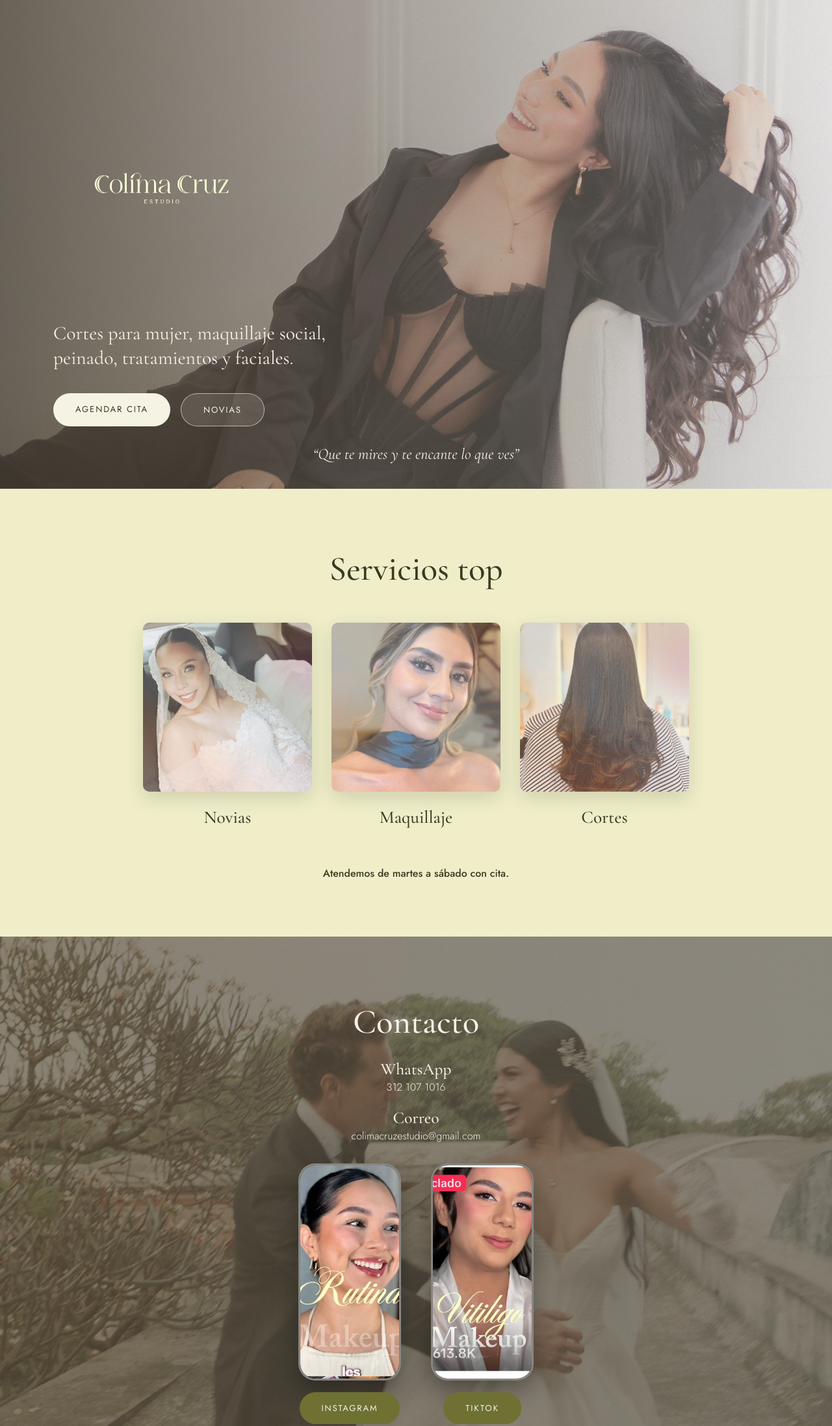
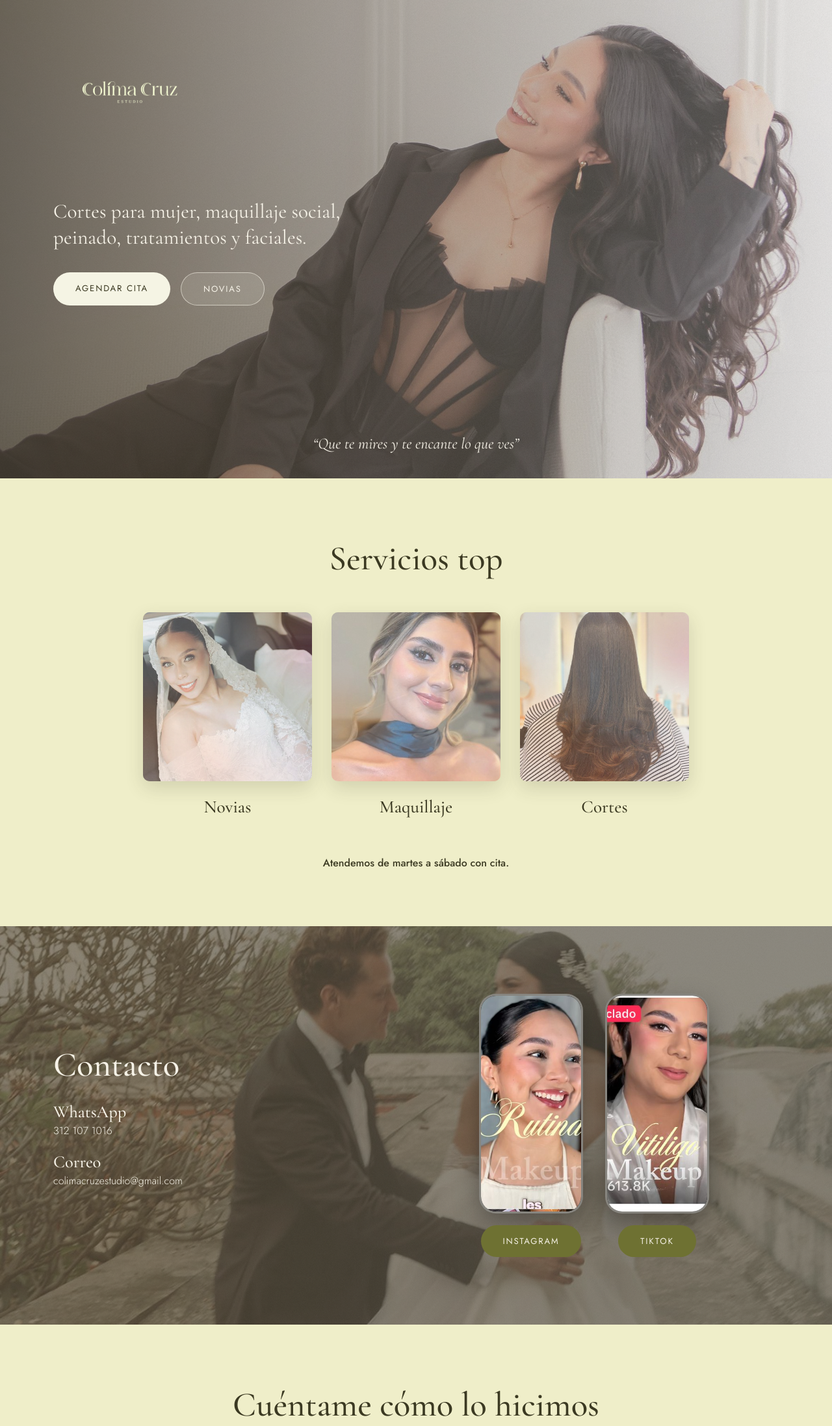
Before and after one commit to d1eg0dev/colimacruz, a plain HTML site: page index.html in a window 1280 px wide. Shown: the top 2194 px of the page at 65% size. Drawn offline with nearby package versions, Linux system fonts and the light colour scheme.

Commit message:
Update index.html

```diff
--- a/index.html
+++ b/index.html
@@ -3,7 +3,7 @@
 <head>
 <meta charset="UTF-8">
 <meta name="viewport" content="width=device-width, initial-scale=1.0">
-<title>Colíma Cruz Estudio</title>
+<title>Colima Cruz Estudio</title>
 <link rel="preconnect" href="https://fonts.googleapis.com">
 <link rel="preconnect" href="https://fonts.gstatic.com" crossorigin>
 <link href="https://fonts.googleapis.com/css2?family=Cormorant+Garamond:ital,wght@0,400;0,500;0,600;1,400;1,500&family=Jost:wght@300;400;500&display=swap" rel="stylesheet">
@@ -25,18 +25,20 @@
   .pill:focus-visible{outline:2px solid var(--ink);outline-offset:3px}
   section{position:relative}
 
+  /* ===== HEADER (separado del hero) ===== */
+  .topbar{position:absolute;top:0;left:0;right:0;z-index:6;padding:22px 0}
+  .topbar .wrap{display:flex;align-items:center;justify-content:flex-start}
+  .topbar .logo-img{width:min(240px,58vw);height:auto}
+
   /* ===== HERO ===== */
-  .hero{position:relative;min-height:92vh;display:flex;align-items:center;color:#F6F2E7;overflow:hidden;
-    padding:120px 0 96px}
+  .hero{position:relative;min-height:92vh;display:flex;align-items:center;color:#F6F2E7;overflow:hidden;padding:150px 0 110px}
   .hero .bg,.hero .ov,.hero .scrim{position:absolute;inset:0}
   .hero .bg{background:url('images/hero.jpg') center/cover no-repeat;z-index:0}
   .hero .ov{background:url('images/overlay_general.jpg') center/cover no-repeat;opacity:var(--ov);z-index:0}
   .hero .scrim{z-index:1;background:linear-gradient(90deg,rgba(38,34,24,.66) 0%,rgba(38,34,24,.34) 48%,rgba(38,34,24,.08) 100%)}
   .hero .wrap{position:relative;z-index:2;width:100%}
   .hero-inner{max-width:560px;text-align:left}
-  .hero .logo-img{width:min(340px,72vw);height:auto;margin-bottom:34px}
-  .hero-inner p.tag{font-family:'Cormorant Garamond';font-size:1.85rem;font-weight:400;line-height:1.3;
-    margin-bottom:34px;max-width:440px}
+  .hero-inner p.tag{font-family:'Cormorant Garamond';font-size:1.95rem;font-weight:400;line-height:1.28;margin-bottom:34px;max-width:450px}
   .hero-btns{display:flex;gap:16px;flex-wrap:wrap}
   .btn-cream{background:var(--cream-soft);color:var(--ink)} .btn-cream:hover{transform:translateY(-2px)}
   .btn-ghost{background:rgba(246,242,231,.12);color:#F6F2E7;border:1px solid rgba(246,242,231,.6)}
@@ -49,42 +51,40 @@
   .servicios h2{font-size:3.3rem;margin-bottom:54px}
   .cards{display:grid;grid-template-columns:repeat(3,1fr);gap:30px;max-width:840px;margin:0 auto}
   .card figure{margin:0}
-  .card .img{position:relative;width:100%;aspect-ratio:1/1;border-radius:10px;overflow:hidden;margin-bottom:18px;
-    box-shadow:0 10px 28px rgba(59,57,34,.16)}
+  .card .img{position:relative;width:100%;aspect-ratio:1/1;border-radius:10px;overflow:hidden;margin-bottom:18px;box-shadow:0 10px 28px rgba(59,57,34,.16)}
   .card .img img.base{width:100%;height:100%;object-fit:cover}
   .card .img .ov{position:absolute;inset:0;background-size:cover;background-position:center;opacity:var(--ov)}
   .card figcaption{font-family:'Cormorant Garamond';font-size:1.7rem;font-weight:500}
   .servicios .note{margin-top:52px;font-family:'Jost';font-weight:500;font-size:1rem}
 
-  /* ===== CONTACTO ===== */
-  .contacto{padding:104px 0;color:#F6F2E7;text-align:center;overflow:hidden}
+  /* ===== CONTACTO (dos columnas) ===== */
+  .contacto{padding:104px 0;color:#F6F2E7;overflow:hidden}
   .contacto .bg{position:absolute;inset:0;z-index:0;background:url('images/contact.jpg') center/cover no-repeat}
   .contacto .ov{position:absolute;inset:0;z-index:0;background:url('images/overlay_general.jpg') center/cover no-repeat;opacity:var(--ov)}
   .contacto .scrim{position:absolute;inset:0;z-index:1;background:rgba(52,46,30,.55)}
   .contacto .wrap{position:relative;z-index:2}
+  .contacto .row{display:flex;gap:60px;align-items:center;justify-content:space-between}
+  .contacto .col-info{flex:1 1 300px}
   .contacto h2{font-size:3.3rem;margin-bottom:30px}
-  .contacto .info h3{font-family:'Cormorant Garamond';font-size:1.6rem;margin-bottom:2px}
-  .contacto .info p{margin-bottom:20px;font-weight:300}
-  .socials-wrap{display:flex;gap:46px;justify-content:center;flex-wrap:wrap;margin-top:30px}
+  .contacto .info h3{font-family:'Cormorant Garamond';font-size:1.65rem;margin-bottom:2px}
+  .contacto .info p{margin-bottom:22px;font-weight:300}
+  .col-phones{flex:1 1 380px;display:flex;gap:34px;justify-content:center}
   .social-col{display:flex;flex-direction:column;align-items:center;gap:18px}
-  .phone{width:158px;aspect-ratio:9/19;border-radius:26px;overflow:hidden;background:#000;
-    border:3px solid rgba(246,242,231,.55);box-shadow:0 16px 38px rgba(0,0,0,.34)}
+  .phone{width:160px;aspect-ratio:9/19;border-radius:26px;overflow:hidden;background:#000;border:3px solid rgba(246,242,231,.55);box-shadow:0 16px 38px rgba(0,0,0,.34)}
   .phone img{width:100%;height:100%;object-fit:cover}
   .btn-olive{background:var(--olive-soft);color:#F6F2E7} .btn-olive:hover{background:#7d8040;transform:translateY(-2px)}
 
   /* ===== RESEÑAS ===== */
   .reviews{background:var(--cream);padding:96px 0;text-align:center}
   .reviews h2{font-size:3.3rem;margin-bottom:40px}
-  .review-card{background:#fff;border-radius:16px;padding:32px 30px 28px;max-width:440px;margin:0 auto;
-    box-shadow:0 12px 34px rgba(59,57,34,.12);text-align:left}
+  .review-card{background:#fff;border-radius:16px;padding:32px 30px 28px;max-width:440px;margin:0 auto;box-shadow:0 12px 34px rgba(59,57,34,.12);text-align:left}
   .review-card .head{display:flex;align-items:center;gap:12px;margin-bottom:4px}
   .review-card .avatar{width:44px;height:44px;border-radius:50%;background:var(--cream);border:1px solid var(--line)}
   .review-card .head b{font-family:'Jost';font-weight:500;font-size:1rem;color:#1f1f1f}
   .review-card .head span{font-size:.74rem;color:#777}
   .stars{display:flex;gap:10px;font-size:1.7rem;color:#e0c04a;margin:16px 0 20px;justify-content:center}
   .stars a{transition:transform .15s} .stars a:hover{transform:scale(1.15)}
-  .review-btn{display:block;text-align:center;background:var(--olive);color:#F6F2E7;padding:14px;border-radius:10px;
-    font-family:'Jost';font-weight:400;font-size:.92rem;letter-spacing:.03em;transition:background .2s,transform .2s}
+  .review-btn{display:block;text-align:center;background:var(--olive);color:#F6F2E7;padding:14px;border-radius:10px;font-family:'Jost';font-weight:400;font-size:.92rem;letter-spacing:.03em;transition:background .2s,transform .2s}
   .review-btn:hover{background:#616619;transform:translateY(-1px)}
 
   /* ===== UBICACION ===== */
@@ -108,12 +108,10 @@
   .bride .lead p{font-weight:300;margin-bottom:14px}
   form.brideform{flex:1 1 360px;max-width:450px;background:var(--cream-soft);border-radius:14px;padding:32px 30px;color:var(--ink)}
   form.brideform label{display:block;font-weight:400;font-size:.9rem;margin:0 0 7px}
-  form.brideform input,form.brideform textarea{width:100%;background:#fff;border:1px solid var(--line);border-radius:8px;
-    padding:12px 14px;font-family:'Jost';font-weight:300;font-size:.95rem;color:var(--ink);margin-bottom:18px;transition:border .2s}
+  form.brideform input,form.brideform textarea{width:100%;background:#fff;border:1px solid var(--line);border-radius:8px;padding:12px 14px;font-family:'Jost';font-weight:300;font-size:.95rem;color:var(--ink);margin-bottom:18px;transition:border .2s}
   form.brideform input:focus,form.brideform textarea:focus{outline:none;border-color:var(--olive-soft)}
   form.brideform textarea{min-height:94px;resize:vertical}
-  .btn-send{width:100%;background:var(--terra);color:#fff;border:none;padding:15px;border-radius:9px;
-    font-family:'Jost';font-weight:500;letter-spacing:.05em;cursor:pointer;transition:background .2s,transform .2s}
+  .btn-send{width:100%;background:var(--terra);color:#fff;border:none;padding:15px;border-radius:9px;font-family:'Jost';font-weight:500;letter-spacing:.05em;cursor:pointer;transition:background .2s,transform .2s}
   .btn-send:hover{background:#c67a30;transform:translateY(-1px)} .btn-send:disabled{opacity:.6}
   .formnote{font-size:.72rem;color:var(--ink-soft);margin-top:12px;text-align:center}
   .formok{display:none;text-align:center;padding:20px 0;font-family:'Cormorant Garamond';font-size:1.4rem;color:var(--olive)}
@@ -130,17 +128,17 @@
   /* ===== MOBILE ===== */
   @media(max-width:760px){
     .wrap{padding:0 22px}
-    .hero{min-height:88vh;padding:96px 0 84px}
-    .hero .logo-img{width:min(260px,64vw);margin-bottom:24px}
-    .hero-inner p.tag{font-size:1.5rem;margin-bottom:26px}
-    .hero-quote{font-size:1.2rem;bottom:24px}
+    .topbar{padding:18px 0} .topbar .wrap{justify-content:center} .topbar .logo-img{width:min(210px,56vw)}
+    .hero{min-height:86vh;padding:130px 0 84px}
+    .hero-inner{text-align:center;margin:0 auto}
+    .hero-inner p.tag{font-size:1.55rem;margin-bottom:26px} .hero-btns{justify-content:center}
+    .hero-quote{font-size:1.2rem;bottom:22px}
     .servicios{padding:60px 0 54px} .servicios h2{margin-bottom:34px}
     .contacto{padding:62px 0} .reviews{padding:62px 0} .ubicacion{padding:58px 0} .bride{padding:64px 0}
     .servicios h2,.contacto h2,.reviews h2,.ubicacion h2,.bride h2{font-size:2.4rem}
-    .servicios h2{margin-bottom:34px} .reviews h2{margin-bottom:30px} .contacto h2{margin-bottom:24px}
-    .cards{grid-template-columns:1fr;gap:26px;max-width:320px}
-    .servicios .note{margin-top:38px}
-    .socials-wrap{gap:30px;margin-top:24px} .phone{width:140px}
+    .contacto .row{flex-direction:column;gap:40px;text-align:center} .contacto h2{margin-bottom:22px}
+    .col-phones{gap:24px} .phone{width:142px}
+    .cards{grid-template-columns:1fr;gap:26px;max-width:320px} .servicios .note{margin-top:38px}
     .bride .row{flex-direction:column;text-align:center;gap:34px} .bride .lead{max-width:none}
     form.brideform{width:100%;padding:26px 22px}
     .map-frame iframe{height:340px}
@@ -150,12 +148,16 @@
 </head>
 <body>
 
+<!-- HEADER -->
+<header class="topbar">
+  <div class="wrap"><img class="logo-img" src="images/logo-colima.png" alt="Colíma Cruz Estudio"></div>
+</header>
+
 <!-- HERO -->
-<header class="hero">
+<section class="hero">
   <div class="bg"></div><div class="ov"></div><div class="scrim"></div>
   <div class="wrap">
     <div class="hero-inner">
-      <img class="logo-img" src="images/logo-colima.png" alt="Colíma Cruz Estudio">
       <p class="tag">Cortes para mujer, maquillaje social, peinado, tratamientos y faciales.</p>
       <div class="hero-btns">
         <a class="pill btn-cream" href="https://vellum.studiowd.com.mx/booking/" target="_blank" rel="noopener">Agendar cita</a>
@@ -164,7 +166,7 @@
     </div>
   </div>
   <p class="hero-quote">“Que te mires y te encante lo que ves”</p>
-</header>
+</section>
 
 <!-- SERVICIOS -->
 <section class="servicios">
@@ -183,12 +185,15 @@
 <section class="contacto">
   <div class="bg"></div><div class="ov"></div><div class="scrim"></div>
   <div class="wrap">
-    <h2 class="reveal">Contacto</h2>
-    <div class="info reveal">
+    <div class="row">
+      <div class="col-info reveal">
+        <h2>Contacto</h2>
+        <div class="info">
           <h3>WhatsApp</h3><p>312 107 1016</p>
           <h3>Correo</h3><p>colimacruzestudio@gmail.com</p>
         </div>
-    <div class="socials-wrap reveal">
+      </div>
+      <div class="col-phones reveal">
         <div class="social-col">
           <div class="phone"><img src="images/instagram.jpg" alt="Instagram Colíma Cruz"></div>
           <a class="pill btn-olive" href="https://instagram.com/colimacruz_" target="_blank" rel="noopener">Instagram</a>
@@ -196,6 +201,7 @@
         <div class="social-col">
           <div class="phone"><img src="images/tiktok.jpg" alt="TikTok Colíma Cruz"></div>
           <a class="pill btn-olive" href="https://www.tiktok.com/@colimacruz_" target="_blank" rel="noopener">TikTok</a>
+        </div>
       </div>
     </div>
   </div>
```
Lines whose indentation alone changed are shown as unchanged.
